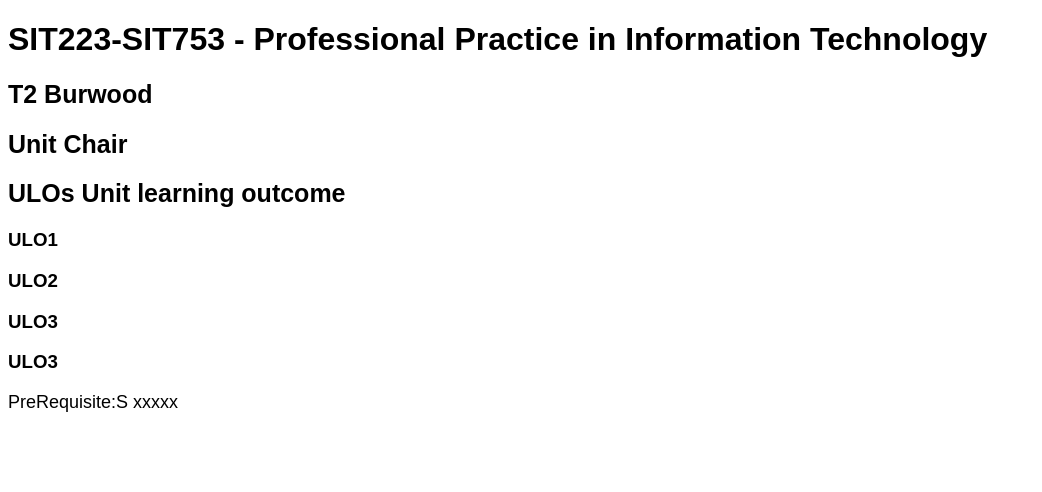
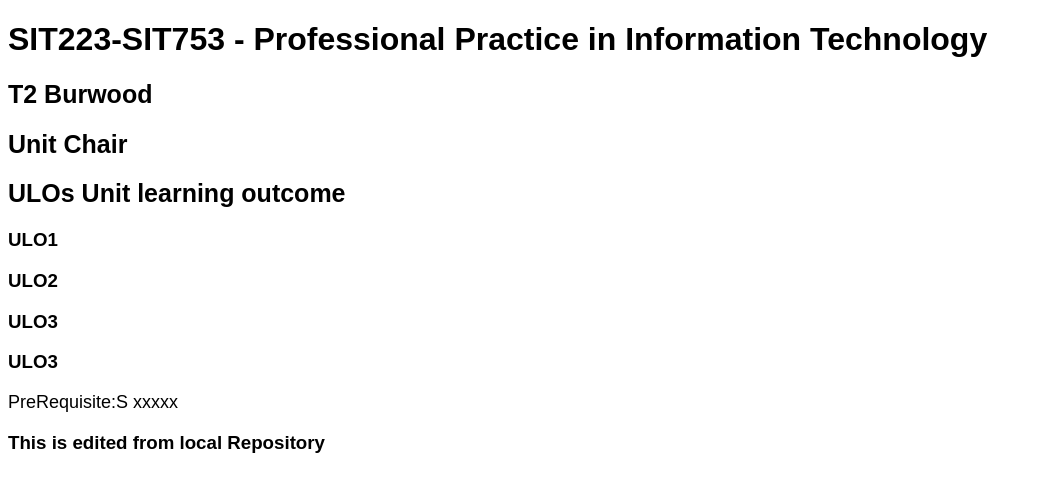
Before and after one commit to MinNet-Sec/SIT223-SIT753-Page, a plain HTML site: page index.html in a window 1280 px wide. Shown: the whole page, without its empty margins (0-1042 px from the left). Drawn offline with Linux system fonts and the light colour scheme.

Commit message:
Edit from local

```diff
--- a/index.html
+++ b/index.html
@@ -14,5 +14,6 @@
 <h3>ULO3 </h3>
 <h3>ULO3 </h3>
 <p>PreRequisite:S xxxxx<p>
+    <h3>This is edited from local Repository</h3>
 </body>
 </html>
```
